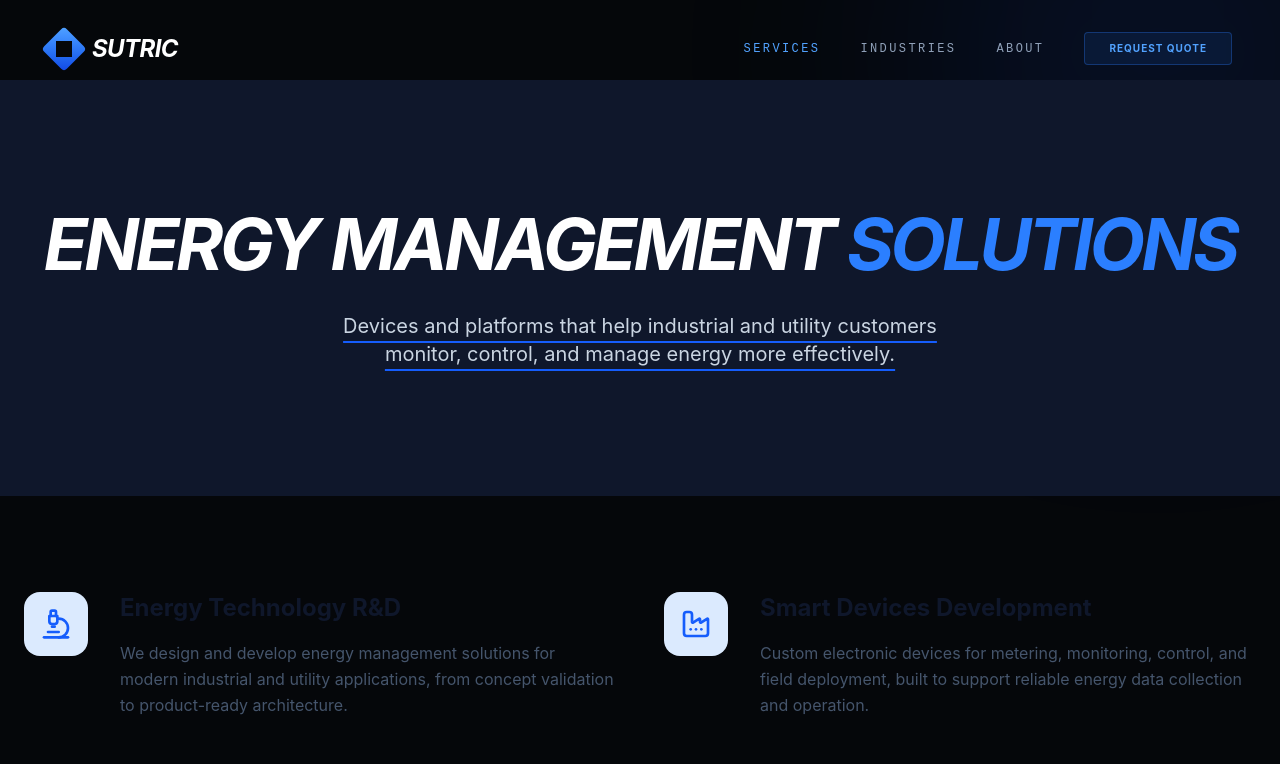
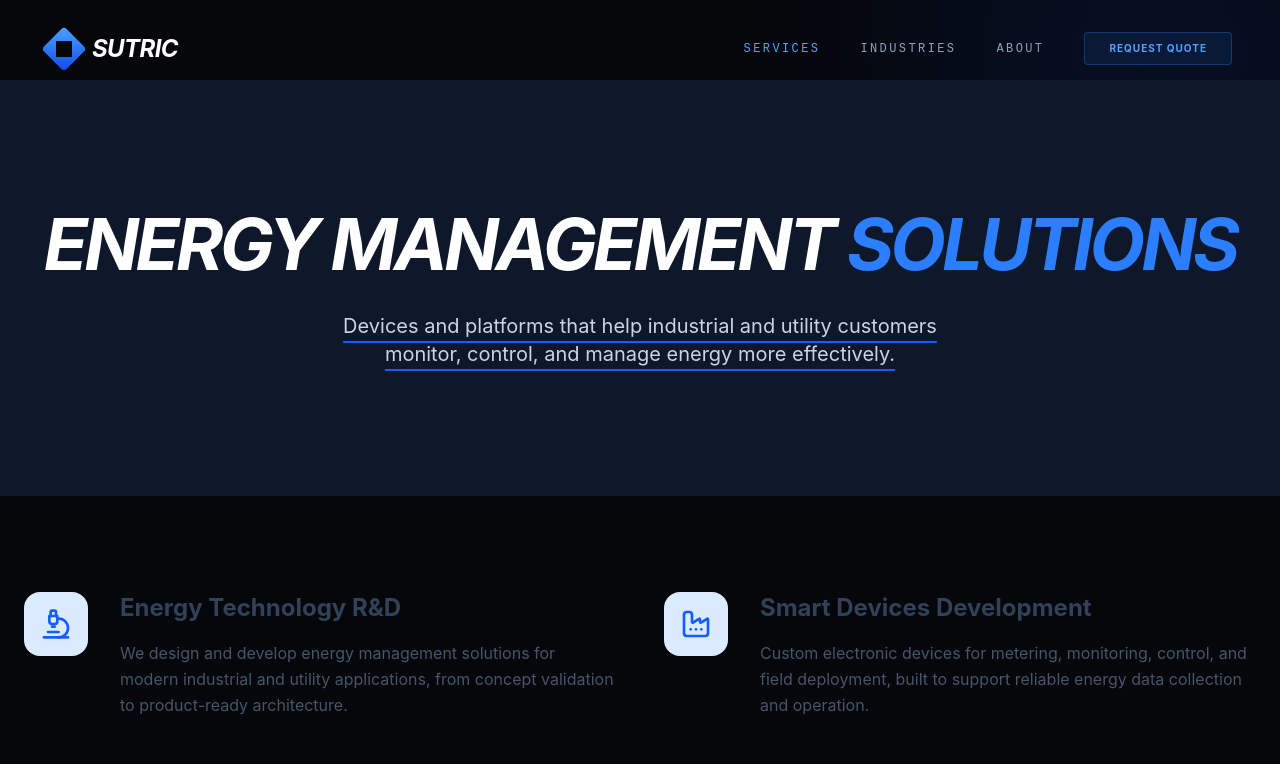
Before and after one commit to bashar-karoury/portfolio_website, a React (Vite) app: page /services in a window 1280 px wide. Shown: the top 764 px of the page. Built offline with nearby package versions, Linux system fonts and the light colour scheme.

Commit message:
Light color for services titles

```diff
--- a/src/pages/ServicesPage.tsx
+++ b/src/pages/ServicesPage.tsx
@@ -41,7 +41,7 @@ export default function ServicesPage() {
                 <item.icon size={32} />
               </div>
               <div className="space-y-4">
-                <h3 className="text-2xl font-bold text-slate-900">{item.title}</h3>
+                <h3 className="text-2xl font-bold text-slate-700">{item.title}</h3>
                 <p className="text-slate-600 leading-relaxed">{item.desc}</p>
               </div>
             </div>
```
